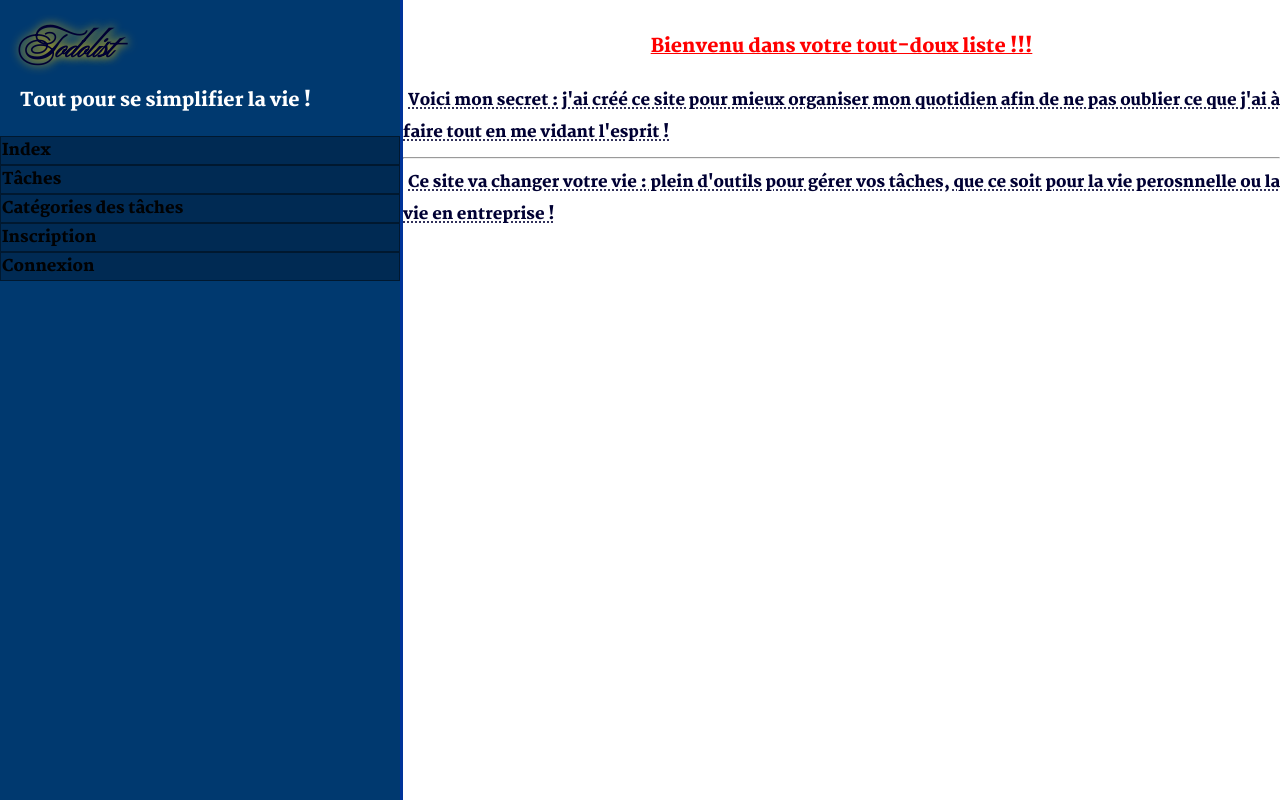
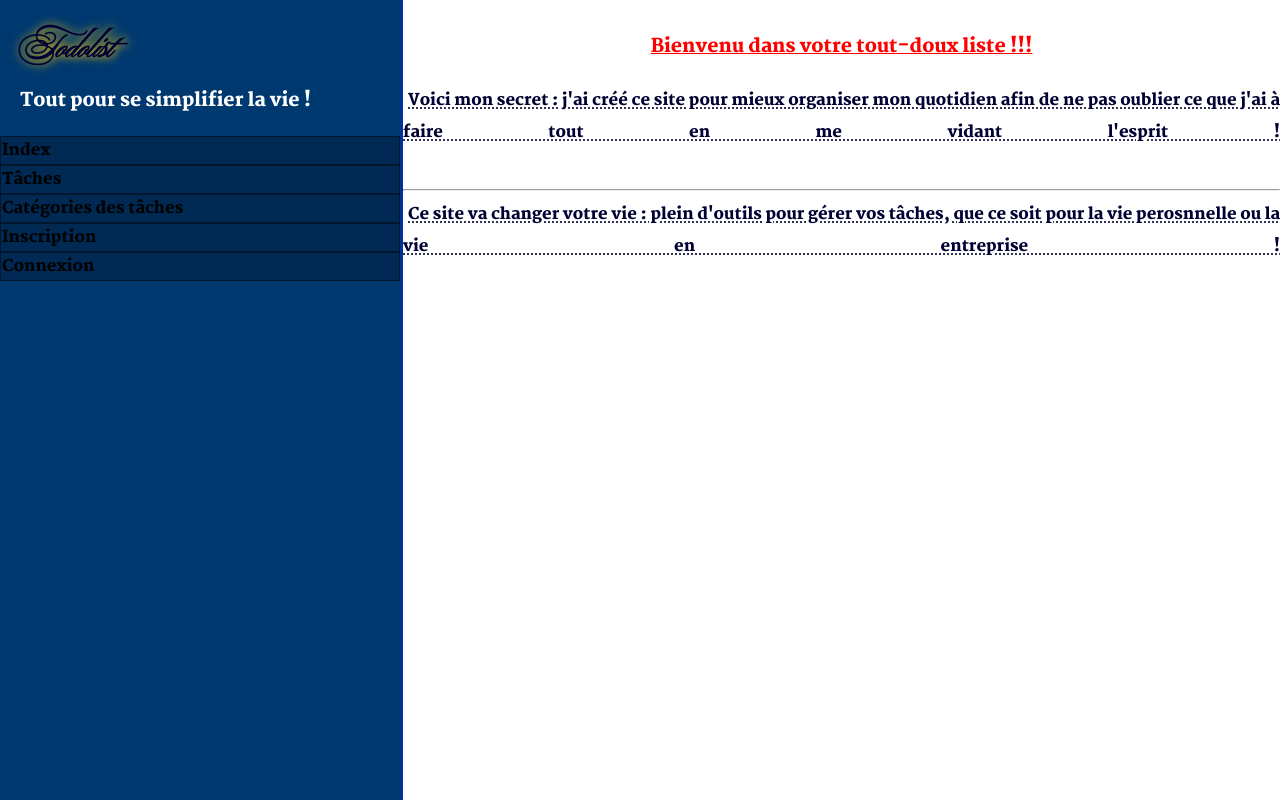
Before and after one commit to cedwics10/Tasker, a PHP site: page /modele.html in a window 1280 px wide. Run offline with PHP 8.4, Linux system fonts and the light colour scheme.

Commit message:
more css edition

```diff
--- a/www/e_design.css
+++ b/www/e_design.css
@@ -149,6 +149,7 @@ ul > li > a > span.lien
 	text-decoration: underline;
 }
 
+
 .contenu
 {
 	text-decoration: underline;
@@ -156,9 +157,9 @@ ul > li > a > span.lien
 	text-decoration-color: #000033;
 	text-underline-offset: 3px;
 	padding: 0 5px;
+
+	text-align-last: left !important;
 }
-
-
 
 .contenu hr
 {
@@ -172,6 +173,11 @@ ul > li > a > span.lien
 	margin: auto;
 }
 
+.texte span::after {
+	content: "";
+	display: inline-block;
+	width: 100%;
+}
 
 @media (max-width: 800px) {
 
```
